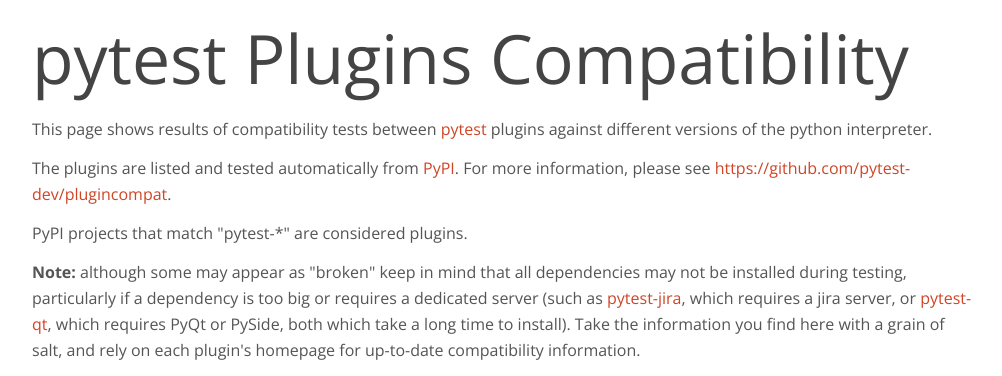
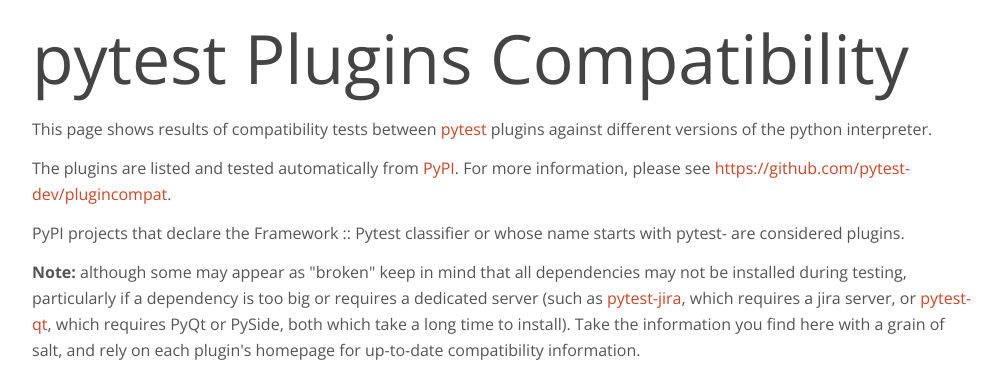
Before and after one commit to pytest-dev/plugincompat, a Flask app: template templates/index.html in a window 1280 px wide. Shown: the top 376 px of the page, without its empty margins (138-1140 px from the left). Run offline with Flask 2, Linux system fonts and the light colour scheme; the template is opened without the code that fills it, so the values that code supplies are empty.

Commit message:
Update heroku app with text from README

```diff
--- a/templates/index.html
+++ b/templates/index.html
@@ -13,7 +13,7 @@
             https://github.com/pytest-dev/plugincompat</a>.
     </p>
 
-    <p>PyPI projects that match "pytest-*" are considered plugins.</p>
+    <p>PyPI projects that declare the <code>Framework :: Pytest</code> classifier or whose name starts with <code>pytest-</code> are considered plugins.</p>
 
     <p>
         <strong>Note:</strong> although some may appear as "broken" keep in mind
```
